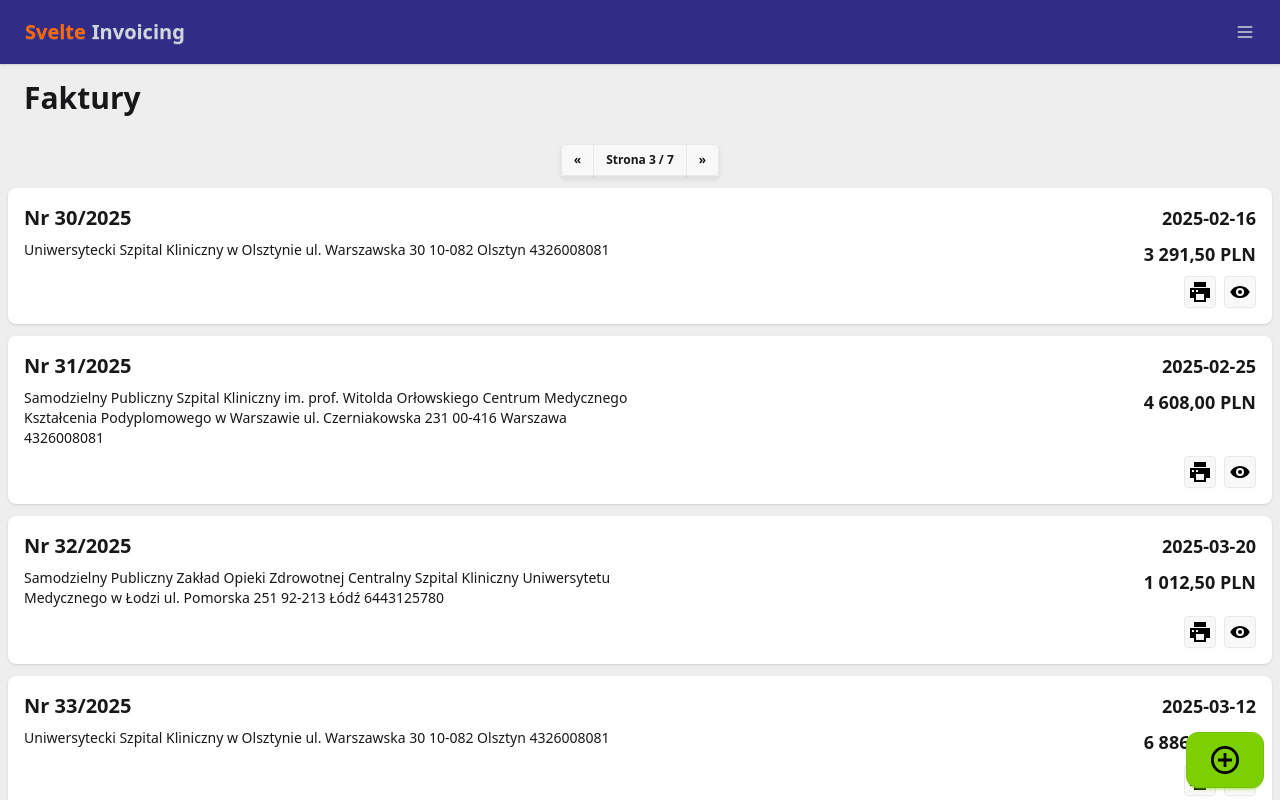
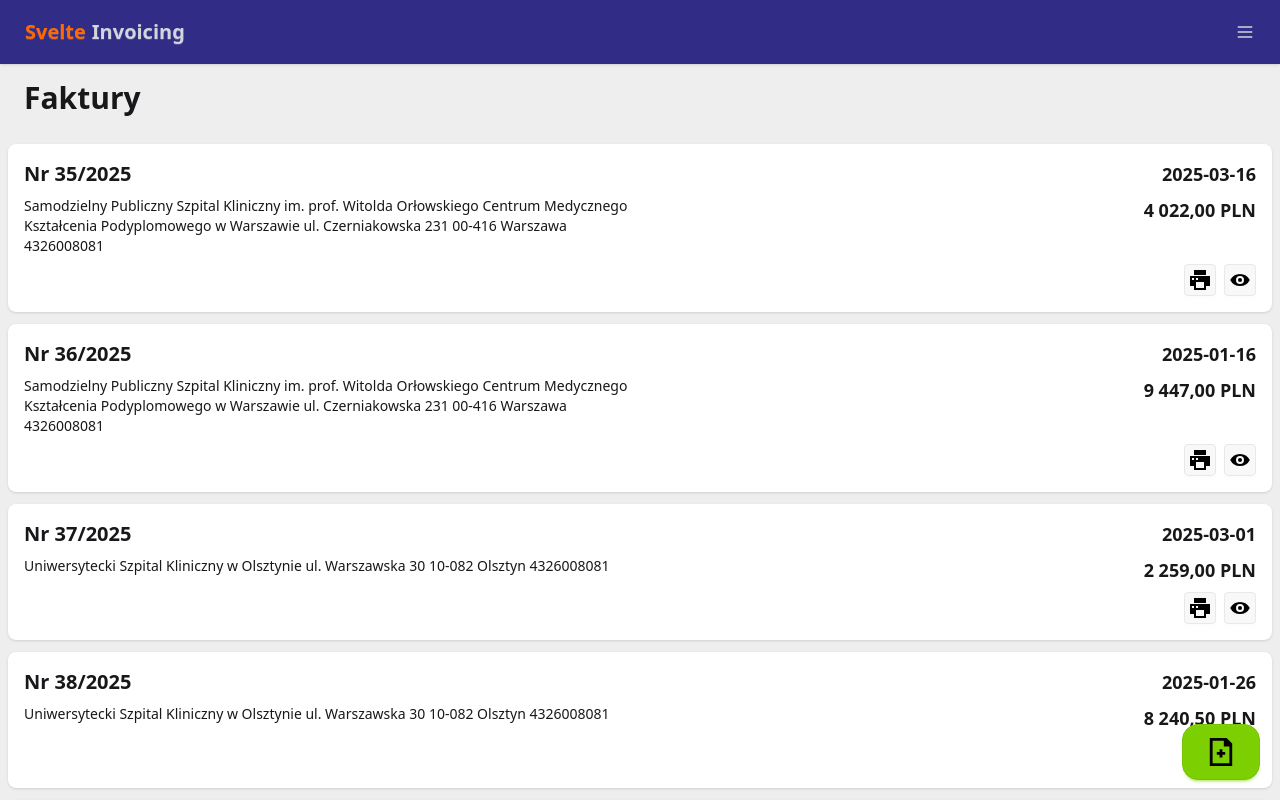
Before and after one commit to lubobrowski/svelte-invoicing, a SvelteKit app: page /invoices in a window 1280 px wide. Shown: the top 800 px of the page. Built offline with nearby package versions, Linux system fonts and the light colour scheme.

Commit message:
Implemented infinite loading onf invoices list page

```diff
--- /dev/null
+++ b/src/lib/data.ts
@@ -0,0 +1,13 @@
+import type { InvoiceListDto } from "./models/types";
+import { randomInvoices } from "./utils";
+
+const invoices: InvoiceListDto[] = randomInvoices(40)
+
+export async function loadInvoices(page: number, perPage: number) : Promise<InvoiceListDto[]> {
+    const pageCount = Math.ceil(page / perPage)
+    const start = page * perPage
+
+    await new Promise(r => setTimeout(r, 1000));
+
+    return invoices.slice(start, Math.min(invoices.length, start + perPage))
+}
--- a/src/routes/invoices/+page.svelte
+++ b/src/routes/invoices/+page.svelte
@@ -1,28 +1,64 @@
 <script lang="ts">
   import { base } from '$app/paths'
   import InvoiceCard from '$lib/components/InvoiceCard.svelte'
-  import Pagination from '$lib/components/Pagination.svelte'
-	import { randomInvoices } from '$lib/utils';
+	import { loadInvoices } from '$lib/data';
+    import type { InvoiceListDto } from '$lib/models/types'
+    import { onMount } from 'svelte'
+
+  let invoices: InvoiceListDto[] = [];
+  let page = 1;
+  const perPage = 5;
+  let loading = false;
+  let allDataLoaded = false;
+
+  async function loadMore() {
+    if (loading || allDataLoaded) return;
+    loading = true;
+
+    const newInvoices = await loadInvoices(page, perPage);
+    if (newInvoices.length === 0) {
+      allDataLoaded = true;
+    } else {
+      invoices = [...invoices, ...newInvoices];
+      page += 1;
+    }
+
+    loading = false;
+  }
+
+  function handleScroll() {
+    if (window.innerHeight + window.scrollY >= document.body.offsetHeight - 200) {
+      loadMore();
+    }
+  }
+
+  onMount(() => {
+    loadMore();
+    window.addEventListener("scroll", handleScroll);
+    return () => {
+      window.removeEventListener("scroll", handleScroll);
+    }
+  })
+
 </script>
 
-<div class="grid grid-cols-1 gap-y-3 px-2">
+<div class="grid grid-cols-1 gap-y-3 px-2 pb-24">
   <div class="mx-4 my-4 grid grid-cols-2">
     <h2 class="text-3xl font-semibold">Faktury</h2>
   </div>
 
-  <Pagination />
+  {#each invoices as invoice}
+    <InvoiceCard invoice={invoice} />
+  {/each}
 
-  {#await randomInvoices(6)}
-    <p>Loading...</p>
-  {:then invoices}
-    {#each invoices as invoice}
-      <InvoiceCard invoice={invoice} />
-    {/each}
-  {/await}
+  {#if loading}
+    <p class="loading loading-spinner loading-xl mx-auto mt-4 text-center"></p>
+  {/if}
+  {#if allDataLoaded && invoices.length > 0}
+    <p>Koniec listy.</p>
+  {/if}
 
-  <Pagination />
-
-  <a href="{base}/invoices/new" class="btn btn-secondary btn-xl rounded-xl fixed bottom-3 right-4">
-    <img src="{base}/icons/add-outline.svg" alt="Dodaj" class="w-7">
+  <a href="{base}/invoices/new" class="fixed btn btn-secondary btn-xl rounded-2xl bottom-5 right-5">
+    <img src="{base}/icons/document-add.svg" alt="Dodaj" class="w-7">
   </a>
 </div>
```
Also changed, not shown: static/icons/document-add.svg (added), 42 other files (tests, documents, lock files or other folders).
